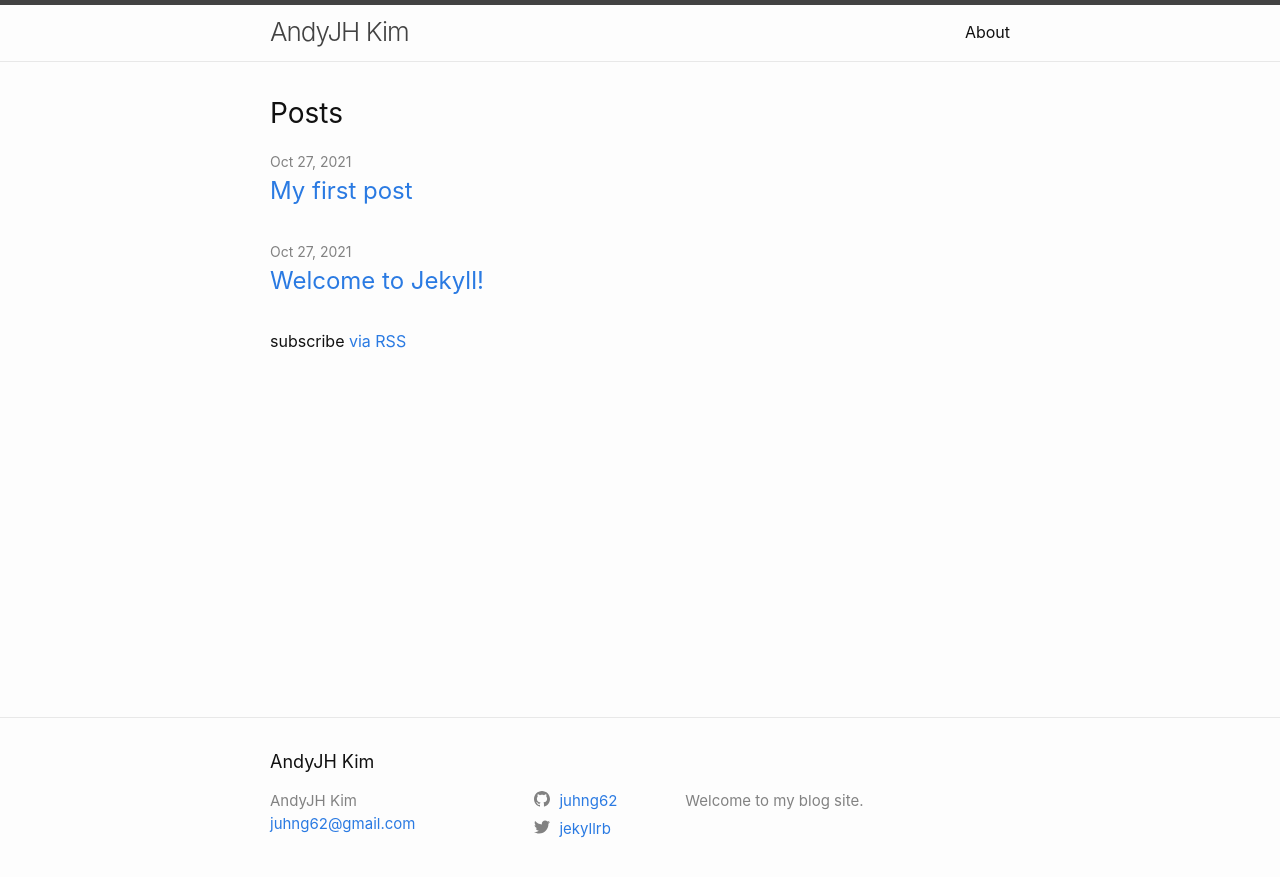
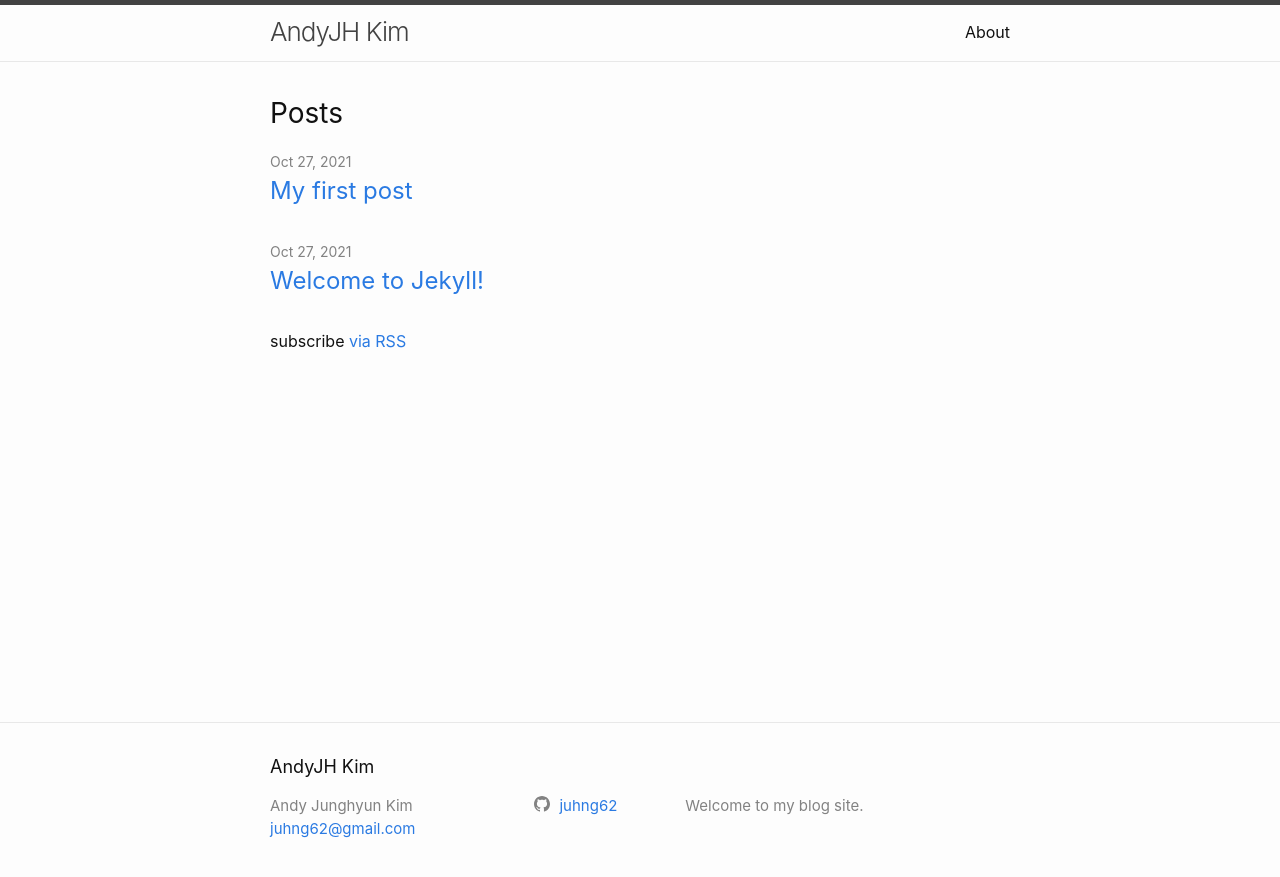
Before and after one commit to juhng62/andyjhkim, a Jekyll site: the page built from index.markdown, in a window 1280 px wide. Shown: the top 877 px of the page. Built offline with Jekyll 4.4.1, drawn with Linux system fonts in a browser that asks for light colours; some of the changed lines change nothing that is shown.

Commit message:
Completed all branding activities

```diff
--- a/_config.yml
+++ b/_config.yml
@@ -24,8 +24,13 @@ description: >- # this means to ignore newlines until "baseurl:"
   Welcome to my blog site.
 baseurl: "/andyjhkim" # the subpath of your site, e.g. /blog
 url: "https://juhng62.github.io" # the base hostname & protocol for your site, e.g. http://example.com
-twitter_username: jekyllrb
+# twitter_username: jekyllrb
 github_username:  juhng62
+
+# includes -> footer, you can find author
+author: Andy Junghyun Kim
+
+# includes -> socials
 
 # Build settings
 # Removed minima theme as it is now a regular theme.
```
